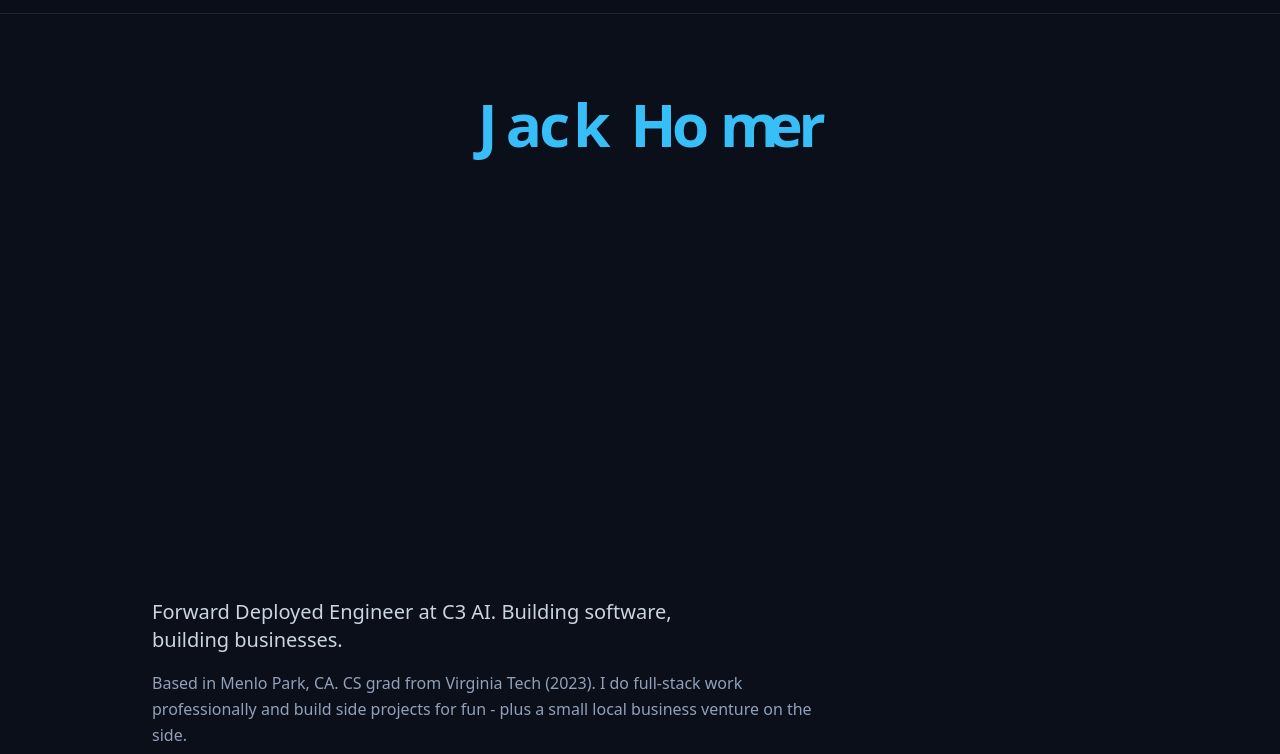
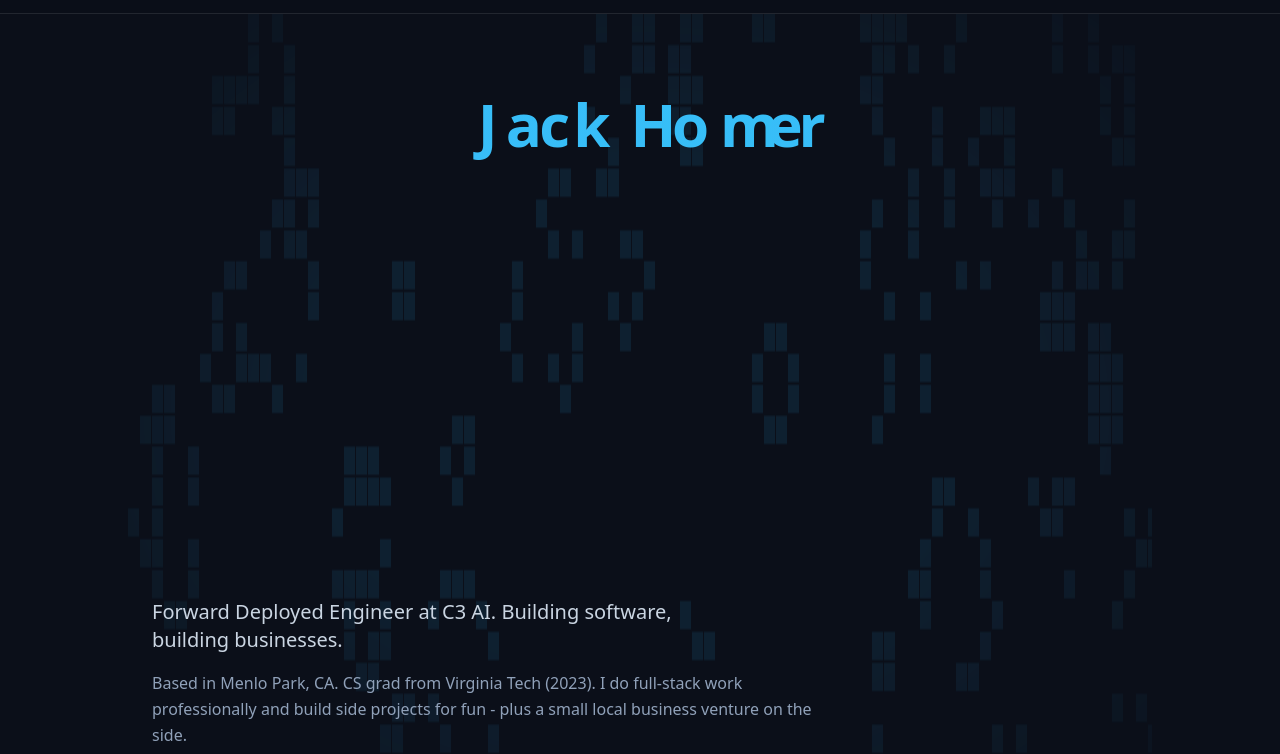
Before and after one commit to jhomer192/jhomer192.github.io, an Astro site: page / in a window 1280 px wide. Shown: the part 47-801 px from the top of the page. Built offline with nearby package versions, Linux system fonts and the light colour scheme; Astro itself is replaced by a stand-in of ours.

Commit message:
Restore Conway's Game of Life as subtle layer behind hero physics

```diff
--- /dev/null
+++ b/src/components/GameOfLife.astro
@@ -0,0 +1,138 @@
+---
+// Conway's Game of Life canvas background for the home hero
+// Vanilla canvas, no deps. Respects prefers-reduced-motion. Pauses on hidden tab.
+---
+
+<canvas id="gol-canvas" aria-hidden="true"></canvas>
+
+<style>
+  #gol-canvas {
+    position: absolute;
+    inset: 0;
+    width: 100%;
+    height: 100%;
+    z-index: 0;
+    /* Radial gradient mask: visible center, fades to transparent at edges */
+    -webkit-mask-image: radial-gradient(ellipse 80% 80% at 50% 50%, black 40%, transparent 100%);
+    mask-image: radial-gradient(ellipse 80% 80% at 50% 50%, black 40%, transparent 100%);
+    pointer-events: none;
+  }
+</style>
+
+<script>
+  (function () {
+    const canvas = document.getElementById('gol-canvas') as HTMLCanvasElement;
+    if (!canvas) return;
+    const ctx = canvas.getContext('2d');
+    if (!ctx) return;
+
+    const CELL = 12;
+    const FPS = 8;
+    const INTERVAL = 1000 / FPS;
+    // accent-500 sky blue #38bdf8 at ~10% opacity (subtle texture behind letter physics)
+    const LIVE_COLOR = 'rgba(56, 189, 248, 0.10)';
+
+    const prefersReduced = window.matchMedia('(prefers-reduced-motion: reduce)').matches;
+
+    let cols: number, rows: number;
+    let grid: Uint8Array, next: Uint8Array;
+    let lastTime = 0;
+    let rafId: number;
+    let running = true;
+
+    function resize() {
+      const rect = canvas.parentElement!.getBoundingClientRect();
+      canvas.width = rect.width;
+      canvas.height = rect.height;
+      cols = Math.ceil(canvas.width / CELL);
+      rows = Math.ceil(canvas.height / CELL);
+      seed();
+    }
+
+    function seed() {
+      grid = new Uint8Array(cols * rows);
+      next = new Uint8Array(cols * rows);
+      for (let i = 0; i < grid.length; i++) {
+        grid[i] = Math.random() < 0.3 ? 1 : 0;
+      }
+    }
+
+    function idx(c: number, r: number) {
+      // wraparound
+      return ((r + rows) % rows) * cols + ((c + cols) % cols);
+    }
+
+    function step() {
+      for (let r = 0; r < rows; r++) {
+        for (let c = 0; c < cols; c++) {
+          const alive = grid[idx(c, r)];
+          const n =
+            grid[idx(c - 1, r - 1)] + grid[idx(c, r - 1)] + grid[idx(c + 1, r - 1)] +
+            grid[idx(c - 1, r)] +                             grid[idx(c + 1, r)] +
+            grid[idx(c - 1, r + 1)] + grid[idx(c, r + 1)] + grid[idx(c + 1, r + 1)];
+          if (alive) {
+            next[idx(c, r)] = (n === 2 || n === 3) ? 1 : 0;
+          } else {
+            next[idx(c, r)] = n === 3 ? 1 : 0;
+          }
+        }
+      }
+      const tmp = grid;
+      grid = next;
+      next = tmp;
+    }
+
+    function draw() {
+      ctx.clearRect(0, 0, canvas.width, canvas.height);
+      ctx.fillStyle = LIVE_COLOR;
+      for (let r = 0; r < rows; r++) {
+        for (let c = 0; c < cols; c++) {
+          if (grid[idx(c, r)]) {
+            ctx.fillRect(c * CELL, r * CELL, CELL - 1, CELL - 1);
+          }
+        }
+      }
+    }
+
+    function loop(ts: number) {
+      if (!running) return;
+      if (ts - lastTime >= INTERVAL) {
+        step();
+        draw();
+        lastTime = ts;
+      }
+      rafId = requestAnimationFrame(loop);
+    }
+
+    // Init
+    resize();
+    draw(); // draw initial frame immediately
+
+    if (!prefersReduced) {
+      // Pause when tab hidden
+      document.addEventListener('visibilitychange', () => {
+        if (document.hidden) {
+          running = false;
+          cancelAnimationFrame(rafId);
+        } else {
+          running = true;
+          lastTime = 0;
+          rafId = requestAnimationFrame(loop);
+        }
+      });
+
+      // Handle resize
+      let resizeTimer: ReturnType<typeof setTimeout>;
+      window.addEventListener('resize', () => {
+        clearTimeout(resizeTimer);
+        resizeTimer = setTimeout(() => {
+          resize();
+          draw();
+        }, 150);
+      });
+
+      rafId = requestAnimationFrame(loop);
+    }
+    // If prefers-reduced-motion, we already drew one static generation above — done.
+  })();
+</script>
--- a/src/pages/index.astro
+++ b/src/pages/index.astro
@@ -1,11 +1,13 @@
 ---
 import Base from '../layouts/Base.astro';
+import GameOfLife from '../components/GameOfLife.astro';
 import ShatterHero from '../components/ShatterHero';
 ---
 
 <Base title="Jack Homer" description="Jack Homer - Projects, career, and small business services. Forward Deployed Engineer at C3 AI based in Menlo Park.">
   <!-- Hero with letter-physics background -->
   <section class="relative mx-auto max-w-5xl px-6 pt-20 pb-16 overflow-hidden">
+    <GameOfLife />
     <ShatterHero client:load />
     <div class="relative z-10 mt-4">
       <p class="mt-4 text-xl text-slate-300 max-w-xl">
```
